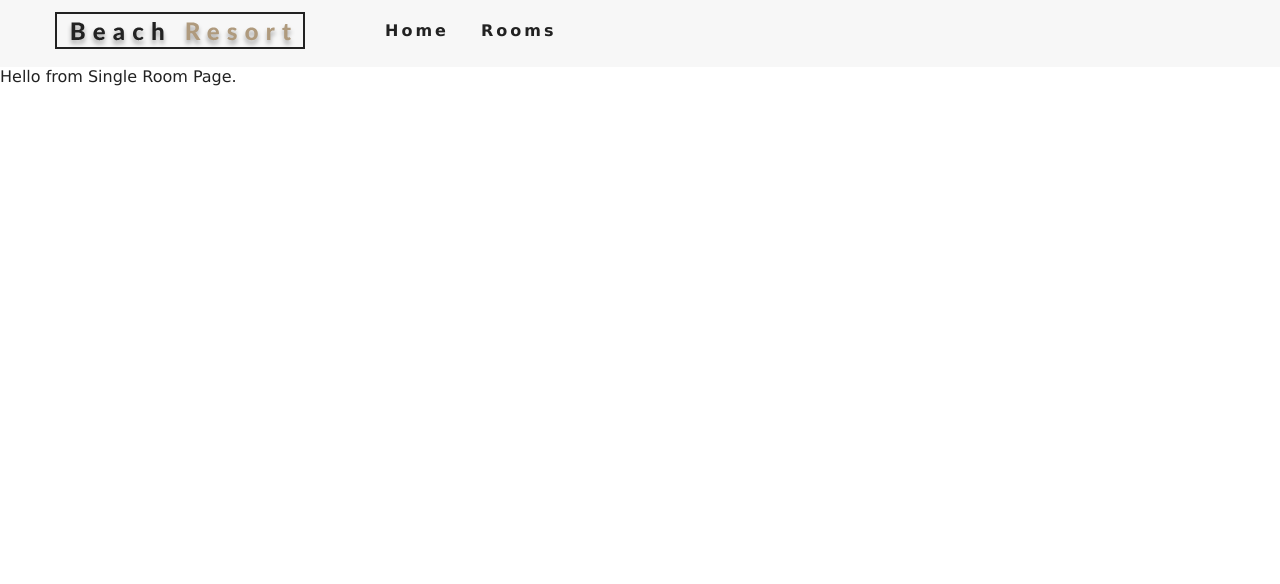
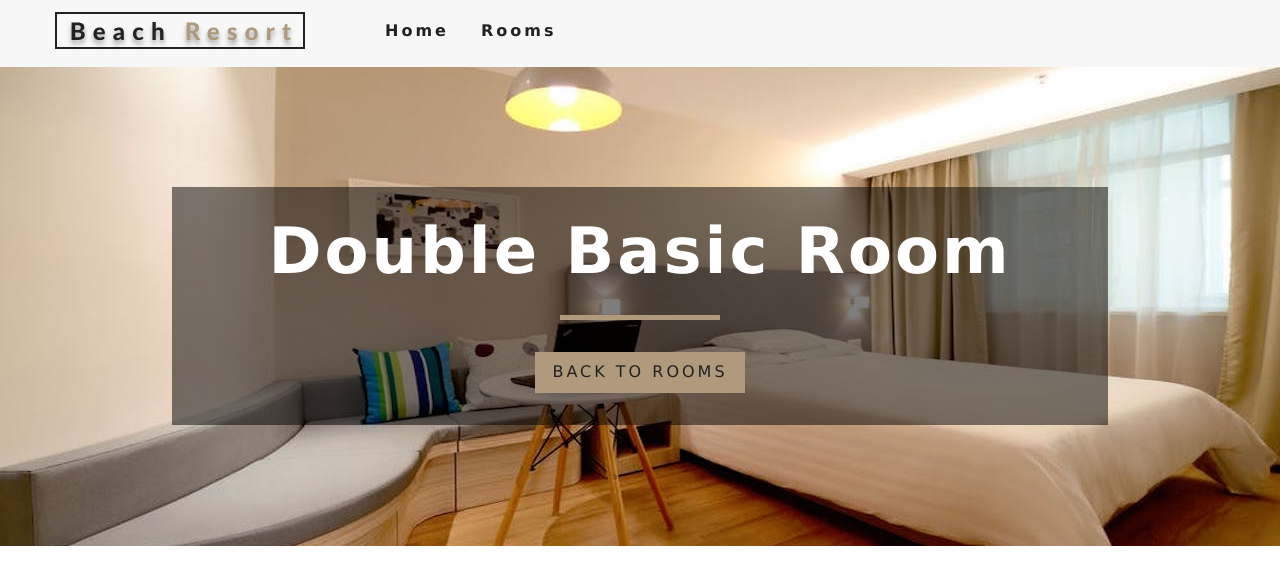
Before and after one commit to charlesmartinreed/react-beach-resort-mockup, a React (Create React App) app: page /rooms/double-basic in a window 1280 px wide. Shown: the top 584 px of the page. Built offline with nearby package versions, Linux system fonts and the light colour scheme.

Commit message:
Create SingleRoom component.

```diff
--- a/src/context.js
+++ b/src/context.js
@@ -40,9 +40,15 @@ class RoomProvider extends React.Component {
     return tempItems;
   };
 
+  getRoom = slug => {
+    let tempRooms = [...this.state.rooms];
+    const room = tempRooms.find(room => room.slug === slug);
+    return room;
+  };
+
   render() {
     return (
-      <RoomContext.Provider value={{ ...this.state }}>
+      <RoomContext.Provider value={{ ...this.state, getRoom: this.getRoom }}>
         {this.props.children}
       </RoomContext.Provider>
     );
--- a/src/pages/SingleRoom.js
+++ b/src/pages/SingleRoom.js
@@ -1,8 +1,56 @@
 import React, { Component } from "react";
+import defaultBcg from "../images/room-2.jpeg";
+import Hero from "../components/Hero";
+import Banner from "../components/Banner";
+import { Link } from "react-router-dom";
+import { RoomContext } from "../context";
 
 class SingleRoom extends Component {
+  // get the slug from our url params
+  state = {
+    slug: this.props.match.params.slug,
+    defaultBcg
+  };
+
+  static contextType = RoomContext;
+
   render() {
-    return <div>Hello from Single Room Page.</div>;
+    const { getRoom } = this.context;
+    const room = getRoom(this.state.slug);
+
+    // if undefined
+    if (!room) {
+      return (
+        <div className="error">
+          <h3>no such room could be found...</h3>
+          <Link to="/rooms" className="btn-primary">
+            back to rooms
+          </Link>
+        </div>
+      );
+    }
+
+    const {
+      name,
+      description,
+      capacity,
+      size,
+      price,
+      extras,
+      breakfast,
+      pets,
+      images
+    } = room;
+
+    return (
+      <Hero hero="roomsHero">
+        <Banner title={`${name} room`}>
+          <Link to="/rooms" className="btn-primary">
+            Back To Rooms
+          </Link>
+        </Banner>
+      </Hero>
+    );
   }
 }
 
```
